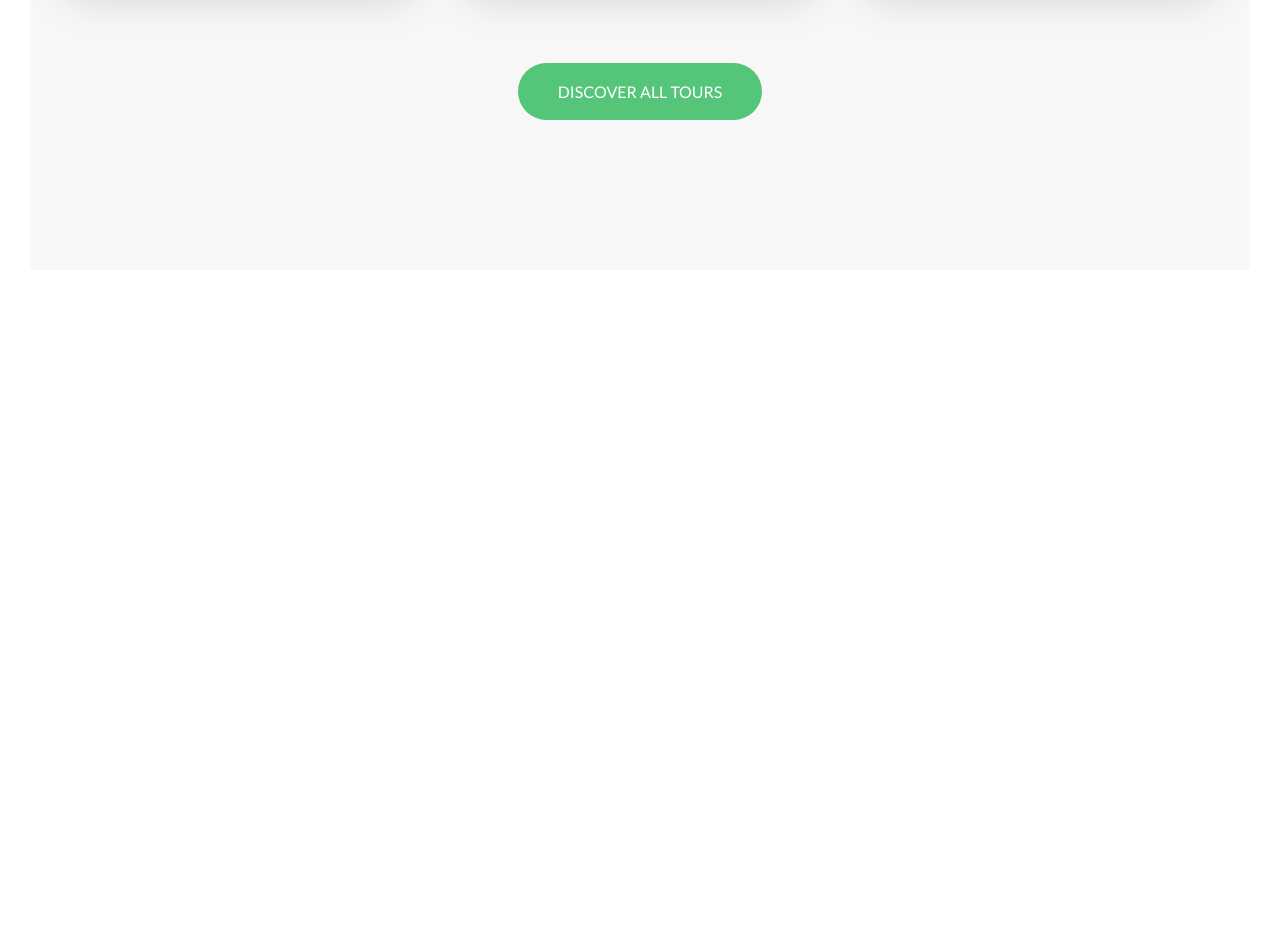
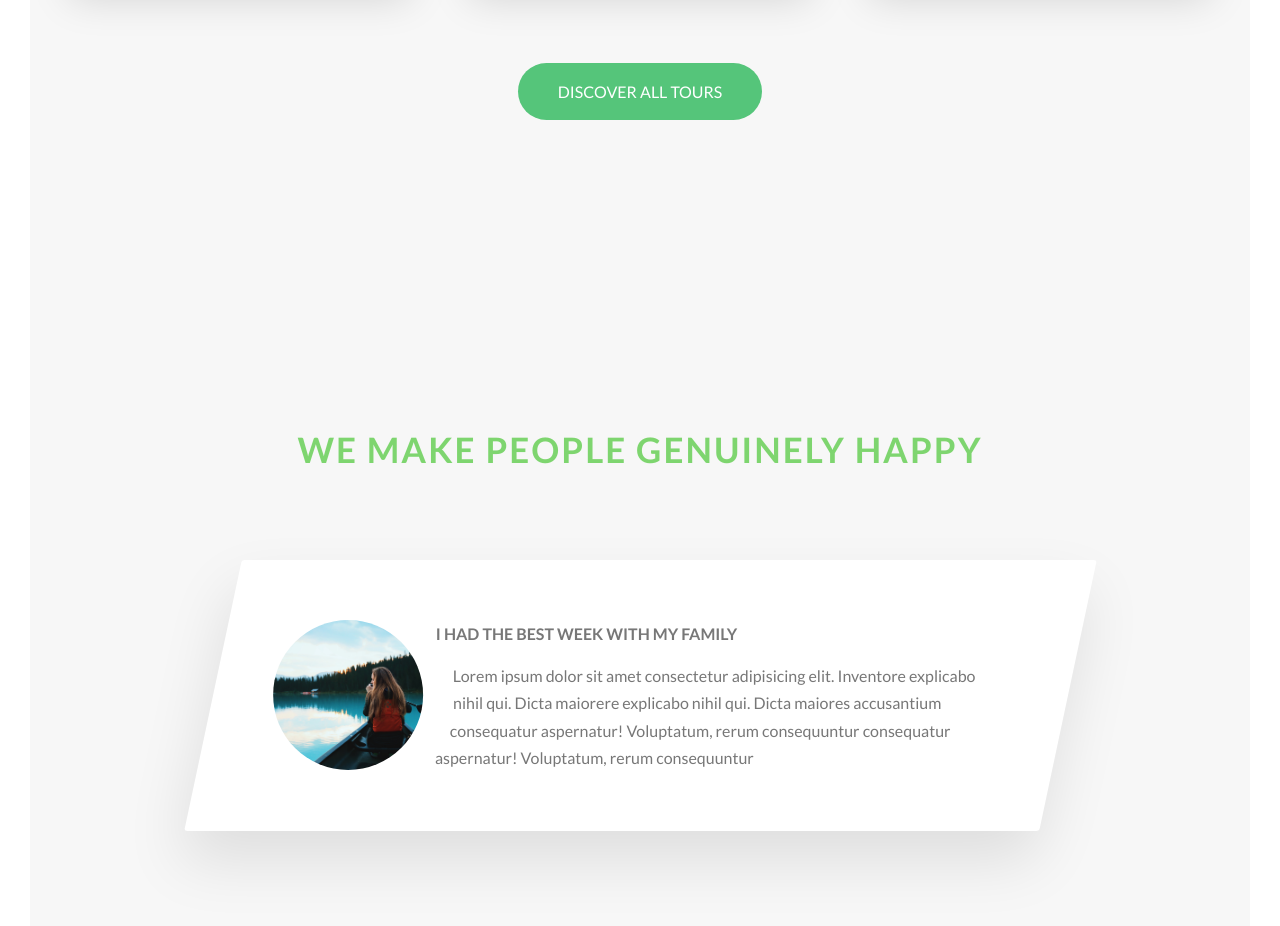
Before and after one commit to DevYojan/Natours, a website: page index.html in a window 1280 px wide. Shown: the part 3013-3939 px from the top of the page. Before the commit the page ends 3313 px from the top, so only its background shows below. Drawn offline with Linux system fonts and the light colour scheme.

Commit message:
building a story section

```diff
--- a/index.html
+++ b/index.html
@@ -247,6 +247,36 @@
 					<a href="#" class="btn btn--green">Discover All Tours</a>
 				</div>
 			</section>
+
+			<section class="section-stories">
+				<div class="u-center-text u-margin-bottom-big">
+					<h2 class="heading-secondary">We Make people genuinely happy</h2>
+				</div>
+
+				<div class="row">
+					<div class="story">
+						<figure class="story__shape">
+							<img
+								src="img/nat-8.jpg"
+								alt="Person on a tour"
+								class="story__img"
+							/>
+						</figure>
+						<div class="story__text">
+							<h3 class="u-margin-bottom-small heading-tertiary">
+								I had the best week with my family
+							</h3>
+							<p>
+								Lorem ipsum dolor sit amet consectetur adipisicing elit.
+								Inventore explicabo nihil qui. Dicta maiorere explicabo nihil
+								qui. Dicta maiores accusantium consequatur aspernatur!
+								Voluptatum, rerum consequuntur consequatur aspernatur!
+								Voluptatum, rerum consequuntur
+							</p>
+						</div>
+					</div>
+				</div>
+			</section>
 		</main>
 
 		<!-- <section class="grid test">
--- /dev/null
+++ b/sass/components/_story.scss
@@ -0,0 +1,30 @@
+.story {
+	width: 75%;
+	margin: 0 auto;
+	box-shadow: 0 3rem 6rem rgba($color-black, 0.1);
+	background-color: $color-white;
+	border-radius: 3px;
+	padding: 6rem;
+	padding-left: 9rem;
+	font-size: $default-font-size;
+	transform: skewX(-12deg);
+
+	&__shape {
+		width: 15rem;
+		height: 15rem;
+		float: left;
+		-webkit-shape-outside: circle(50% at 50% 50%);
+		shape-outside: circle(50% at 50% 50%);
+		-webkit-clip-path: circle(50% at 50% 50%);
+		clip-path: circle(50% at 50% 50%);
+		transform: translateX(-3rem) skewX(12deg);
+	}
+
+	&__img {
+		height: 100%;
+	}
+
+	&__text {
+		transform: skewX(12deg);
+	}
+}
--- a/sass/main.scss
+++ b/sass/main.scss
@@ -11,6 +11,7 @@
 @import 'components/card';
 @import 'components/composition';
 @import 'components/feature-box';
+@import 'components/story';
 
 @import 'layout/grid';
 @import 'layout/header';
--- a/sass/pages/_home.scss
+++ b/sass/pages/_home.scss
@@ -26,3 +26,8 @@
 	padding: 25rem 0 15rem 0;
 	margin-top: -12vh;
 }
+
+.section-stories {
+	padding: 15rem 0;
+	background-color: $color-grey-light-1;
+}
```
Also changed, not shown: css/style.css.
